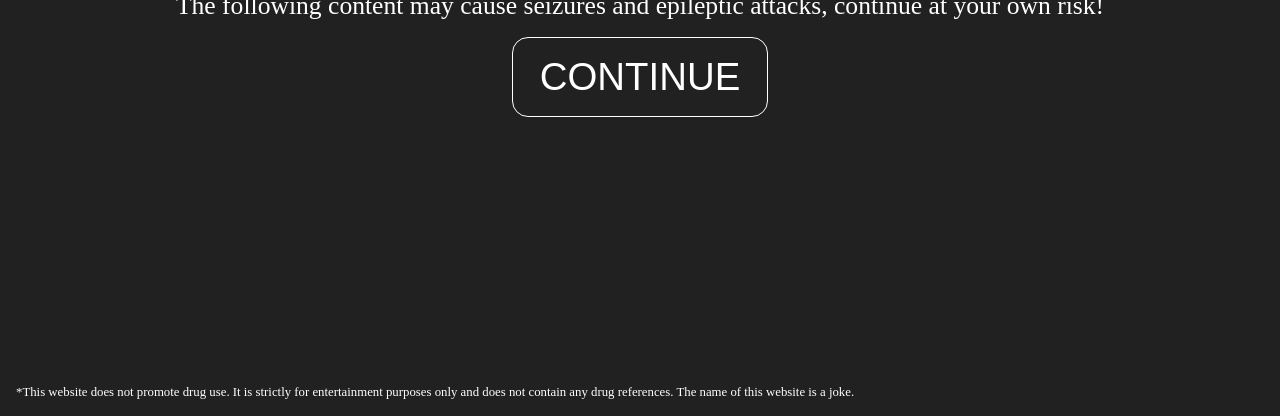
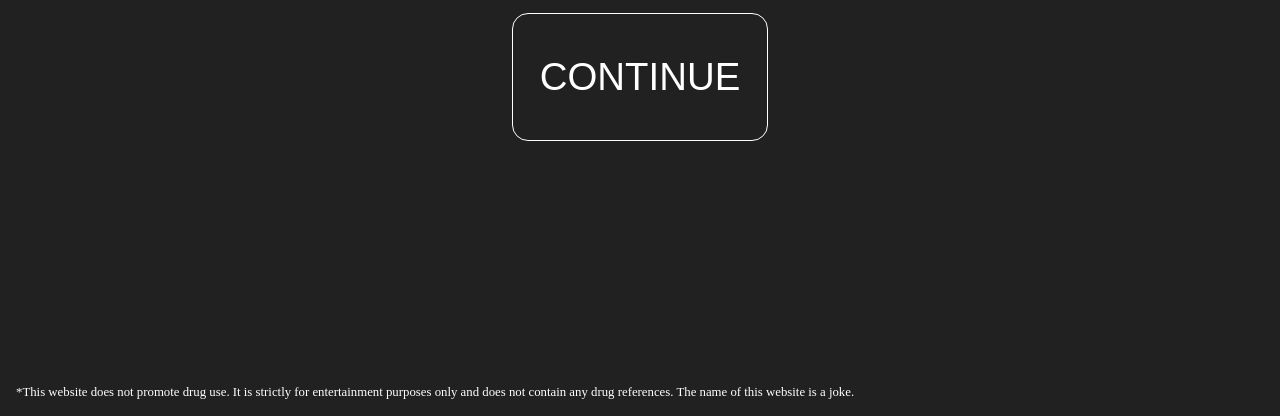
Before and after one commit to Cirax856/lsd-trip, a plain HTML site: page index.html in a window 1280 px wide. Shown: the part 384-800 px from the top of the page. Drawn offline with Linux system fonts and the light colour scheme.

Commit message:
fixed continue button css

```diff
--- a/style.css
+++ b/style.css
@@ -27,8 +27,8 @@ body {
 }
 
 .disclaimer > button {
-    width: 20%;
-    height: 10%;
+    width: 20vw;
+    height: 10vw;
     font-size: 3vw;
     background: none;
     border-radius: 1rem;
```
